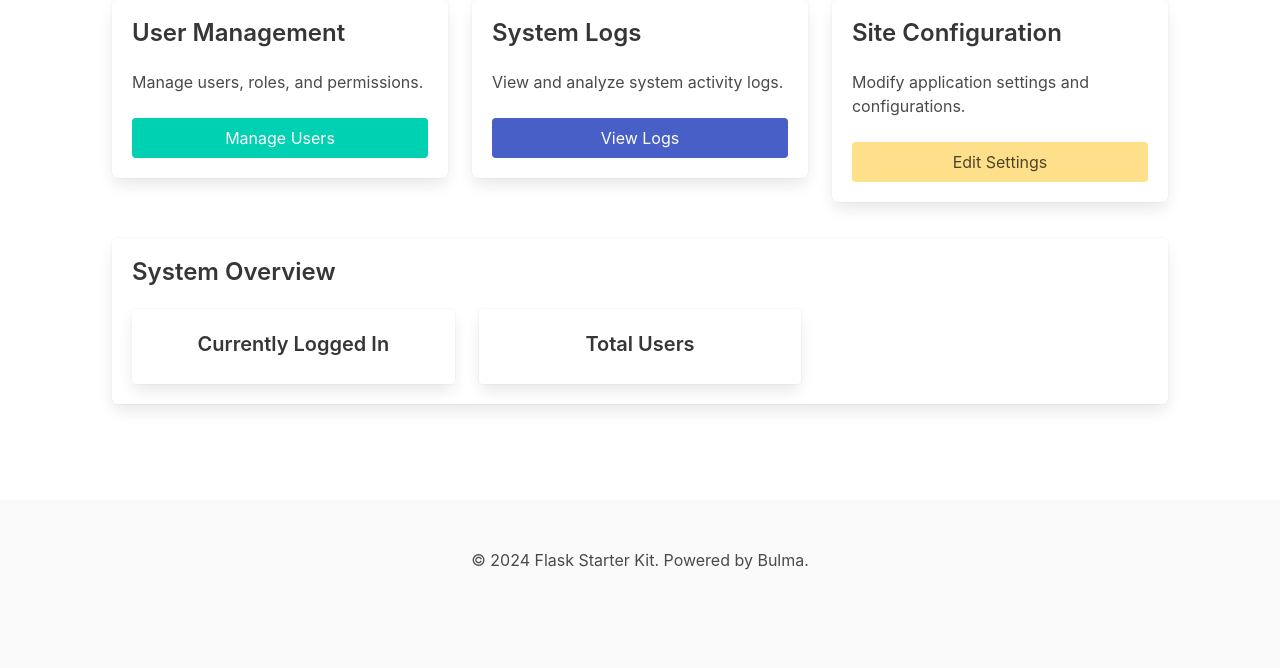
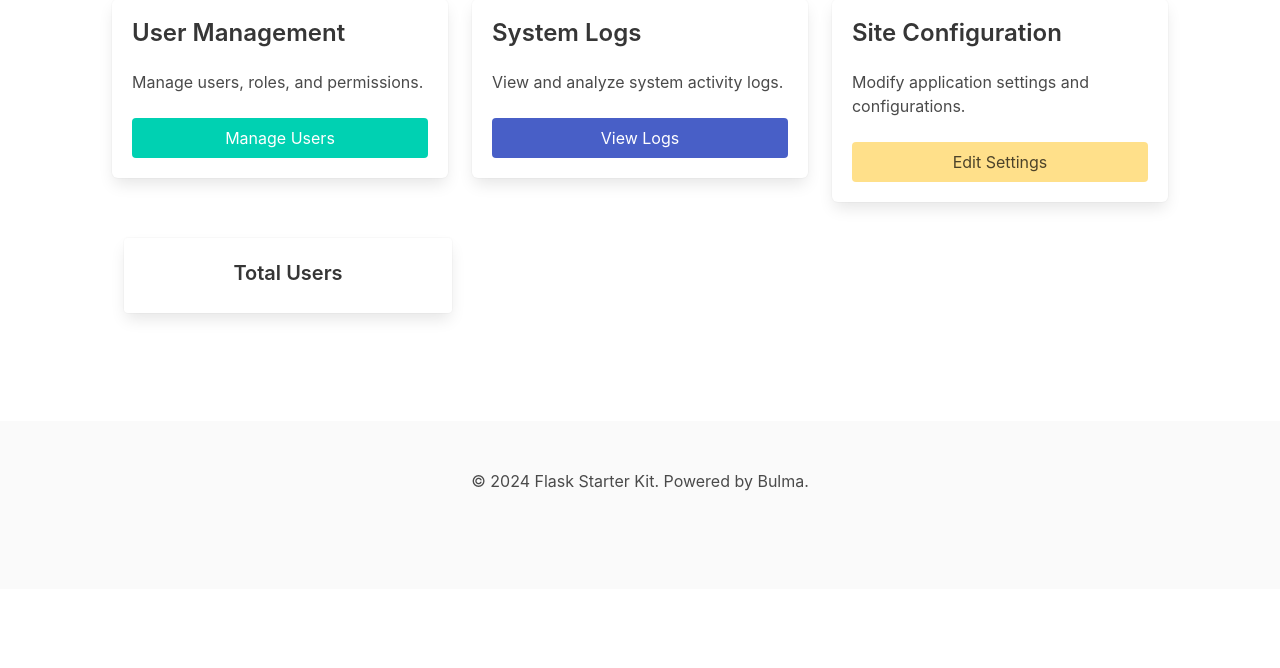
Before and after one commit to tylerthibault/flask-starter-kit, a Flask app: template flask_app/templates/sys_admin/dashboard.html in a window 1280 px wide. Shown: the part 242-910 px from the top of the page. After the commit the page ends 733 px from the top, so only its background shows below. Run offline with Flask 3, Linux system fonts and the light colour scheme; the template is opened without the code that fills it, so the values that code supplies are empty.

Commit message:
removed failed logged in user tracking

```diff
--- a/flask_app/models/flask-session.py
+++ /dev/null
@@ -1,5 +0,0 @@
-from flask_session import SqlAlchemySessionInterface
-from flask_app.extensions import db
-
-class FlaskSession(SqlAlchemySessionInterface):
-    pass
--- a/flask_app/templates/sys_admin/dashboard.html
+++ b/flask_app/templates/sys_admin/dashboard.html
@@ -35,19 +35,6 @@
       </div>
     </div>
 
-    <div class="box mt-5">
-      <h3 class="title is-4">System Overview</h3>
-      <div class="columns is-multiline">
-        <!-- Active Users -->
-        <div class="column is-one-third">
-          <div class="card">
-            <div class="card-content has-text-centered">
-              <p class="title is-5">Currently Logged In</p>
-              <p class="subtitle is-3 has-text-info">{{ currently_logged_in }}</p>
-            </div>
-          </div>
-        </div>
-
         <!-- Total Users -->
         <div class="column is-one-third">
           <div class="card">
--- a/flask_app/utils/db_population.py
+++ b/flask_app/utils/db_population.py
@@ -41,8 +41,8 @@ def populate_sys_admin_user():
     """Populate a user with the sys-admin role."""
     # Define sys-admin user credentials
     sys_admin_username = "sysadmin"
-    sys_admin_email = "sysadmin@example.com"
-    sys_admin_password = "securepassword"  # Change this in production!
+    sys_admin_email = "sysadmin@email.com"
+    sys_admin_password = "Pass123!!"  # Change this in production!
 
     # Check if the user already exists
     user = User.query.filter_by(email=sys_admin_email).first()
```
Also changed, not shown: flask_app/__init__.py (+0 -7 lines), flask_app/controllers/admin.py (+1 -22 lines).
